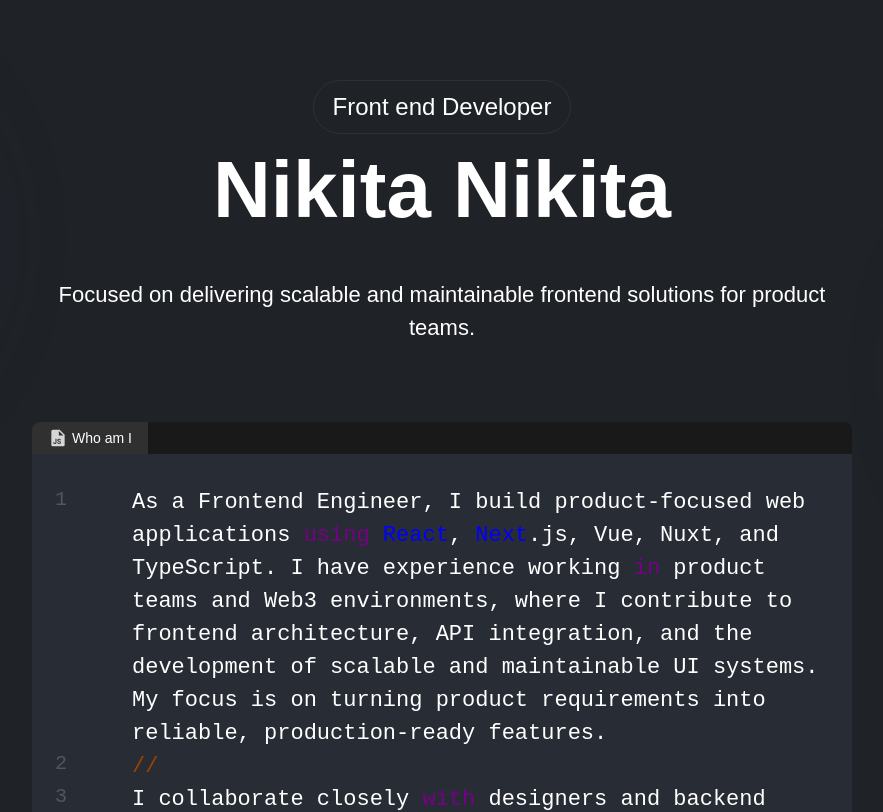
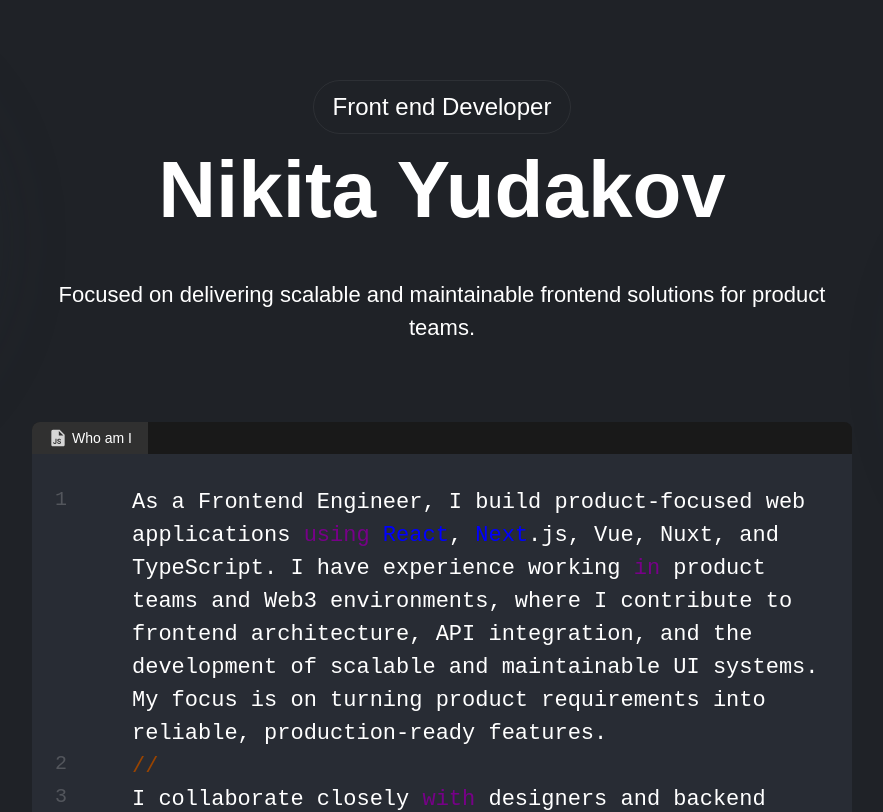
Before and after one commit to 1NikitaNikita1/wesite, a React (Create React App) app: page / in a window 1280 px wide. Shown: the top 812 px of the page, without its empty margins (198-1081 px from the left). Built offline with nearby package versions, Linux system fonts and the light colour scheme; a web font is replaced by a local one.

Commit message:
Update header title from 'Nikita Nikita' to 'Nikita Yudakov'

```diff
--- a/src/components/header/index.tsx
+++ b/src/components/header/index.tsx
@@ -7,7 +7,7 @@ export const Header: FC = () => {
     const ref = useParallax({ speed: 0.15, initialOffset: 0 });
     return (
         <ScHeader ref={ref}>
-            <Heading type={HType.h1} title='Nikita Nikita' tag='Front end Developer'>
+            <Heading type={HType.h1} title='Nikita Yudakov' tag='Front end Developer'>
                 Focused on delivering scalable and maintainable frontend solutions for product teams.
             </Heading>
         </ScHeader>
```
